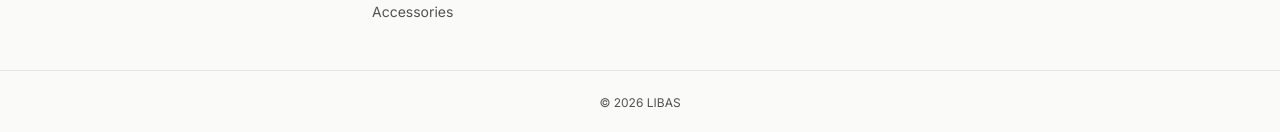
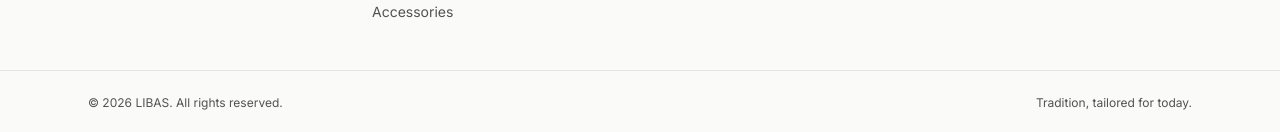
Before and after one commit to arbabarsalan/solestride, a React (Vite) app in the folder client/: page / in a window 1280 px wide. Shown: the part 1320-1452 px from the top of the page. Built offline with nearby package versions, Linux system fonts and the light colour scheme; no server answers.

Commit message:
Split the footer bottom row into copyright and tagline

```diff
--- a/client/src/components/Footer.jsx
+++ b/client/src/components/Footer.jsx
@@ -47,8 +47,11 @@ export default function Footer() {
           </ul>
         </div>
       </div>
-      <div className="border-t border-line py-6 text-center text-xs text-muted">
-        &copy; {new Date().getFullYear()} LIBAS
+      <div className="border-t border-line">
+        <div className="mx-auto flex max-w-shell flex-col gap-2 px-6 py-6 text-center text-xs text-muted md:flex-row md:items-center md:justify-between md:text-left">
+          <p>&copy; {new Date().getFullYear()} LIBAS. All rights reserved.</p>
+          <p>Tradition, tailored for today.</p>
+        </div>
       </div>
     </footer>
   );
```
